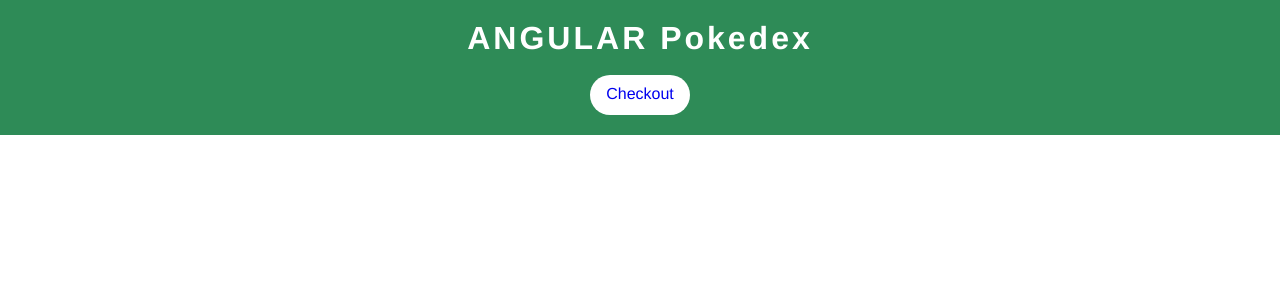
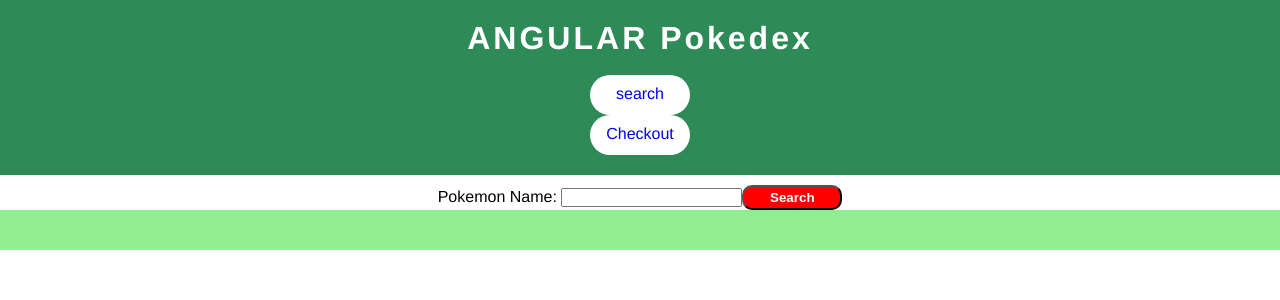
Before and after one commit to Jesper-SH-Hong/Node-Angular-pokedex, an Angular app in the folder pokedex-app/: page /search in a window 1280 px wide. Before the commit this address led to /. Shown: the top 300 px of the page. Built offline with nearby package versions, Linux system fonts and the light colour scheme.

Commit message:
search implemented

```diff
--- a/pokedex-app/src/app/app-routing.module.ts
+++ b/pokedex-app/src/app/app-routing.module.ts
@@ -2,10 +2,12 @@ import { NgModule } from '@angular/core';
 import { RouterModule, Routes } from '@angular/router';
 import { PokemonListComponent } from './pokemon-list/pokemon-list.component';
 import { CartComponent } from './cart/cart.component';
+import { SearchComponent } from './search/search.component';
 
 const routes: Routes = [
   { path: '', component: PokemonListComponent},
   { path: 'cart', component: CartComponent},
+  { path: 'search', component: SearchComponent},
 ];
 
 @NgModule({
--- a/pokedex-app/src/app/header/header.component.html
+++ b/pokedex-app/src/app/header/header.component.html
@@ -2,6 +2,7 @@
 <header>
     <a routerLink="/"><h1>ANGULAR Pokedex</h1></a>
 <br>
+<p><a routerLink="/search"> search  </a></p>
     <p><a routerLink="/cart"> Checkout  </a></p>
 </header>
 
--- /dev/null
+++ b/pokedex-app/src/app/search/search.component.css
@@ -0,0 +1,43 @@
+*{
+    text-align: center;
+}
+
+.pokemon-grid {
+    display:grid;
+    grid-gap: 16px;
+    padding: 20px;
+    grid-template-columns: repeat(auto-fit, minmax(19%, 1fr));
+    /* repeat my columns to autofit. they'll auto-fit minax. basically the min width of those will be 23%, 1fr;  */
+    /* min 23% max auto. 1fraction per each = same proportion
+    100%/4 = 25%.. leave some extra spaces */
+    background-color: lightgreen;
+}
+
+.pokemon-grid .box {
+    width:100%;
+    height: 300px;
+    box-shadow: 1px 2px 5px rgba(0,0,0, 0.3);
+    /* opacity 0.3 */
+
+    line-height: 150%;
+    text-align: center;
+    border-radius: 200px;
+    background-color: yellowgreen;
+}
+
+.pokemon-grid .box img {
+    max-width: 100px;
+    display: block;
+    margin: 0 auto;
+    padding-top: 20px;
+}
+
+button {
+    margin-top: 10px;
+    height: 25px;
+    width: 100px;
+    background-color: red;
+    color: white;
+    border-radius: 10px;
+    font-weight: bold;
+}
--- /dev/null
+++ b/pokedex-app/src/app/search/search.component.html
@@ -0,0 +1,35 @@
+<form [formGroup] ="profileForm" (ngSubmit)="onSubmit()">
+
+    <label for="poke-name">Pokemon Name: </label>
+    <input id="poke-name" type="text" formControlName="pokeName">
+<button type="submit" [disabled]="!profileForm.valid">Search</button>
+
+  </form>
+
+
+
+  <div class="pokemon-grid">
+    <div class="box {{pokemon.types[0].type.name}}" *ngFor="let pokemon of pokemons">
+        <img [src]="pokemon.sprites.front_default" alt="Pokemon default image">
+                <!-- binding my src to pokemon -->
+
+        <h3>{{pokemon.name}}</h3>
+        <p>
+            <b>Type: </b> {{pokemon.types[0].type.name}}
+        </p>
+        <p>
+            <b>Height: </b> {{pokemon.height}}
+        </p>
+
+        <p>
+            <b>Health: </b> {{pokemon.stats[0].base_stat}}
+        </p>
+
+        <!-- <button (click)="addToCart(pokemon)">Add To Cart</button> -->
+
+
+    </div>
+
+
+
+</div>
--- /dev/null
+++ b/pokedex-app/src/app/search/search.component.ts
@@ -0,0 +1,59 @@
+import { Component, OnInit } from '@angular/core';
+import { FormGroup, FormControl } from '@angular/forms';
+import { DataService } from '../services/data.service';
+import { HttpClient } from '@angular/common/http';
+
+@Component({
+  selector: 'app-search',
+  templateUrl: './search.component.html',
+  styleUrls: ['./search.component.css']
+})
+export class SearchComponent implements OnInit {
+
+  pokemons: any[] = [];
+
+
+  profileForm = new FormGroup({
+    pokeName: new FormControl(''),
+  });
+
+
+
+
+  constructor(
+    private dataService: DataService,
+
+    private http: HttpClient
+    ) { }
+
+  ngOnInit(): void {
+
+}
+
+
+
+  onSubmit() {
+    // TODO: EventEmitter로 폼 내용 보내기
+    console.warn(this.profileForm.value.pokeName);
+
+    this.dataService.getPokemons()
+    .subscribe((response: any) => {
+
+
+      response.results.forEach( (result: any) => {
+        if(result.name == this.profileForm.value.pokeName)
+        this.dataService.getMoreData(result.name)
+        .subscribe((uniqResponse: any) => {    //uniqResponse.. naming convention for forEach
+          this.pokemons.push(uniqResponse);
+          console.log(this.pokemons);
+
+        })
+      })
+
+      //.subscribe
+      // 서버의 응답이 언제 도착하든지, 이 응답이 도착했을 때 subscribe가 서버에서 받은 응답을 콜백 함수로 전달. jquery의 res나 여기 response나 같은 거 ㅋㅋ
+
+  });
+  }
+
+}
```
Also changed, not shown: pokedex-app/src/app/app.module.ts (+13 -1 lines), pokedex-app/src/app/services/search.service.ts (added, +23 -0 lines).
